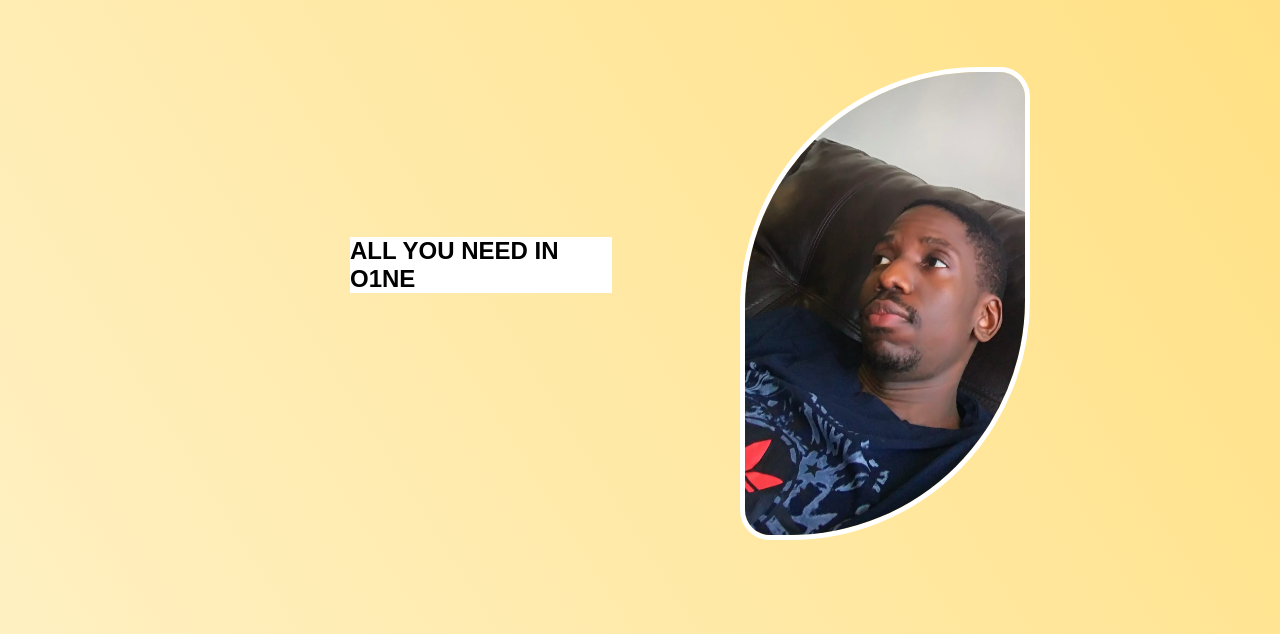
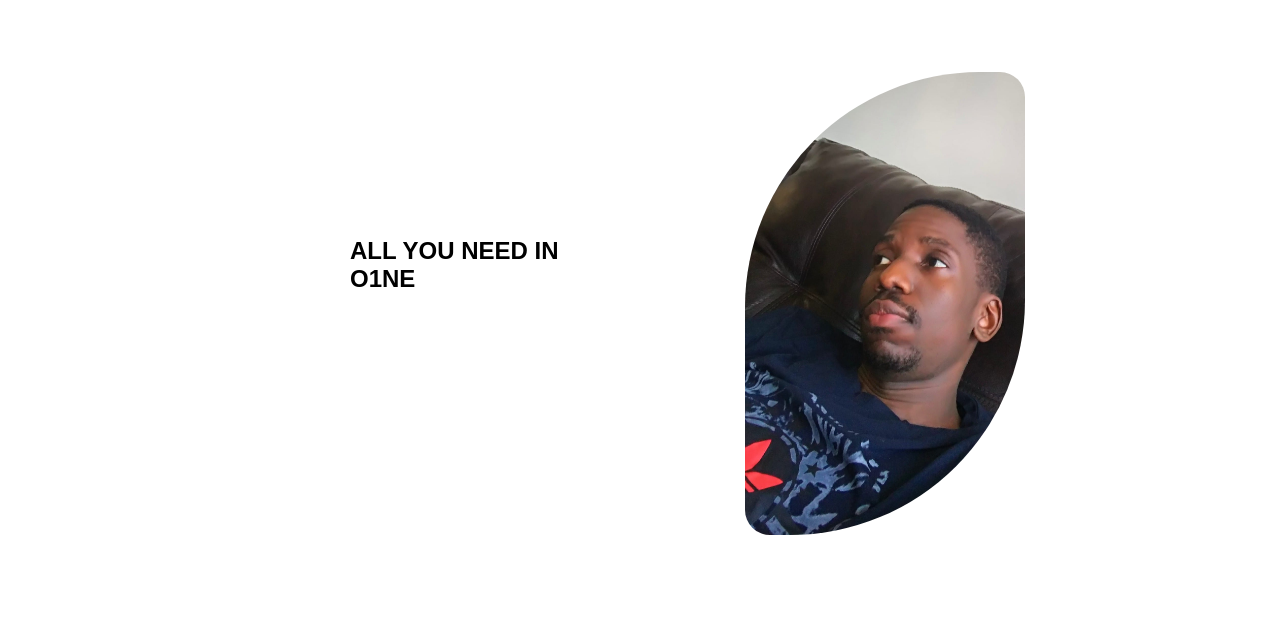
Before and after one commit to Jeremy-Tpk-the-software-engineer/my_website-I, a plain HTML site: page index.html in a window 1280 px wide. Shown: the part 86-720 px from the top of the page. Drawn offline with Linux system fonts and the light colour scheme.

Commit message:
style.css

```diff
--- a/style.css
+++ b/style.css
@@ -63,7 +63,6 @@ li{
 
 
 body{
-    background-image: linear-gradient(to bottom left, #ffe082, #fff8e1);
     margin: 20px 70px;
 }
 [alt="greeting"]{
```
